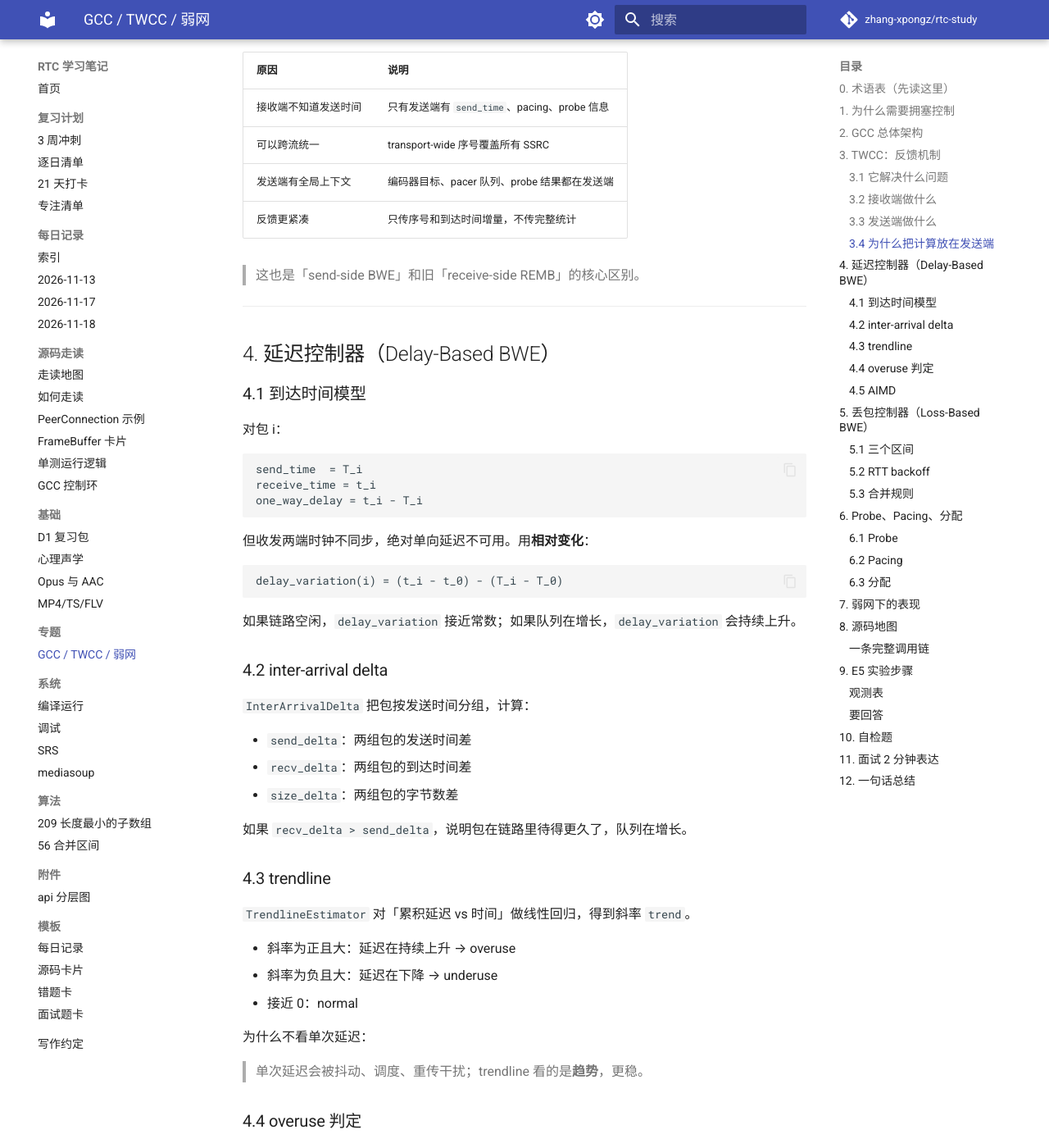
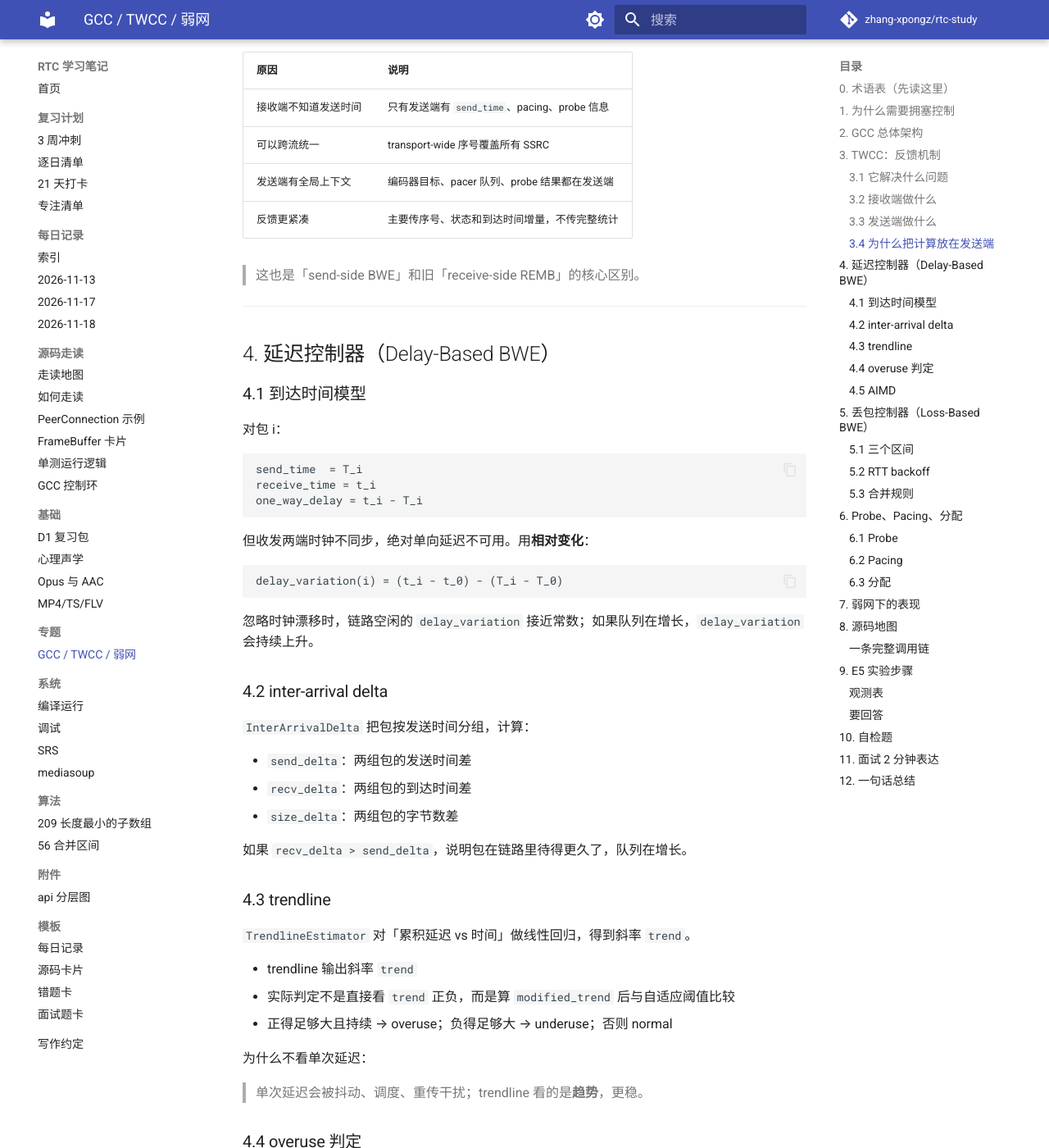
Before and after one commit to zhang-xpongz/rtc-study, an MkDocs documentation site: the page built from docs/topics/GCC-TWCC-弱网.md, in a window 1280 px wide and 1400 px high, scrolled down 3175 px. Shown: the whole window at 82% size. Built offline with MkDocs 1.6.1 and Material for MkDocs 9.7.7, drawn with Linux system fonts in a browser that asks for light colours; comment, search, counter and statistics services are not loaded; some of the changed text lies outside the part shown.

Commit message:
docs(d5): fix TWCC feedback and trendline details

````diff
--- a/docs/topics/GCC-TWCC-弱网.md
+++ b/docs/topics/GCC-TWCC-弱网.md
@@ -98,13 +98,13 @@ TWCC 给每个发送的包加一个**传输层序列号**（transport-wide seque
 
 `TransportFeedbackAdapter::ProcessTransportFeedback`：
 
-1. 用传输层序号找回发送历史（`send_time`、`size`、` pacing_info`）。
+1. 用传输层序号找回发送历史（`send_time`、`size`、`pacing_info`）。
 2. 把「到达时间增量」还原成绝对接收时间。
-3. 生成 `TransportPacketsFeedback`，里面每个 `PacketResult` 有：
+3. 生成 `TransportPacketsFeedback`：
    - `sent_packet.send_time`
    - `sent_packet.size`
-   - `receive_time`（丢失则为无穷）
-   - `data_in_flight`
+   - `receive_time`（丢失为 `+∞`）
+   - `data_in_flight` 是 `TransportPacketsFeedback` 的字段，不在 `PacketResult` 里
 
 ### 3.4 为什么把计算放在发送端
 
@@ -113,7 +113,7 @@ TWCC 给每个发送的包加一个**传输层序列号**（transport-wide seque
 | 接收端不知道发送时间 | 只有发送端有 `send_time`、pacing、probe 信息 |
 | 可以跨流统一 | transport-wide 序号覆盖所有 SSRC |
 | 发送端有全局上下文 | 编码器目标、pacer 队列、probe 结果都在发送端 |
-| 反馈更紧凑 | 只传序号和到达时间增量，不传完整统计 |
+| 反馈更紧凑 | 主要传序号、状态和到达时间增量，不传完整统计 |
 
 > 这也是「send-side BWE」和旧「receive-side REMB」的核心区别。
 
@@ -137,7 +137,7 @@ one_way_delay = t_i - T_i
 delay_variation(i) = (t_i - t_0) - (T_i - T_0)
 ```
 
-如果链路空闲，`delay_variation` 接近常数；如果队列在增长，`delay_variation` 会持续上升。
+忽略时钟漂移时，链路空闲的 `delay_variation` 接近常数；如果队列在增长，`delay_variation` 会持续上升。
 
 ### 4.2 inter-arrival delta
 
@@ -153,9 +153,9 @@ delay_variation(i) = (t_i - t_0) - (T_i - T_0)
 
 `TrendlineEstimator` 对「累积延迟 vs 时间」做线性回归，得到斜率 `trend`。
 
-- 斜率为正且大：延迟在持续上升 → overuse
-- 斜率为负且大：延迟在下降 → underuse
-- 接近 0：normal
+- trendline 输出斜率 `trend`
+- 实际判定不是直接看 `trend` 正负，而是算 `modified_trend` 后与自适应阈值比较
+- 正得足够大且持续 → overuse；负得足够大 → underuse；否则 normal
 
 为什么不看单次延迟：
 
@@ -215,6 +215,8 @@ if new > 5kbps: new -= 5kbps
 - `receiver_limit_`：接收端估计（REMB）
 - `min/max_bitrate_configured_`
 
+> 下面描述的是**经典丢包控制器**逻辑；如果启用了 `LossBasedBandwidthEstimatorV2`，会走 V2 的估计结果。
+
 ### 5.1 三个区间
 
 | 丢包率 | 行为 |
@@ -222,6 +224,8 @@ if new > 5kbps: new -= 5kbps
 | `< 2%` | 增加：`min_bitrate_history × 1.08 + 1kbps` |
 | `2% – 10%` | 保持 |
 | `> 10%` | 下降：`target × (1 - 0.5 × loss)` |
+
+> 两个「8%」不是同一个机制：AIMD 的 8%/s 是延迟控制器的乘性增加；这里的 8% 是低丢包时对 `min_bitrate_history` 的每轮增加。
 
 ### 5.2 RTT backoff
 
@@ -241,7 +245,7 @@ target = min(
 代码里：
 
 - `UpdateDelayBasedEstimate()` 把延迟估计写成 `delay_based_limit_`
-- `GetUpperLimit()` 取 `delay_based_limit_`、`receiver_limit_`、`max_bitrate_configured_` 的最小值
+- `GetUpperLimit()` 取 `delay_based_limit_`、`receiver_limit_`（启用接收端限制时）、`max_bitrate_configured_` 的最小值
 - `UpdateTargetBitrate()` 把 loss-based 结果 clamp 到上限
 
 所以：
````
Also changed, not shown: other parts of docs/topics/GCC-TWCC-弱网.md (+3 -3 lines), docs/daily/2026-11/2026-11-18.md (+1 -1 lines).
